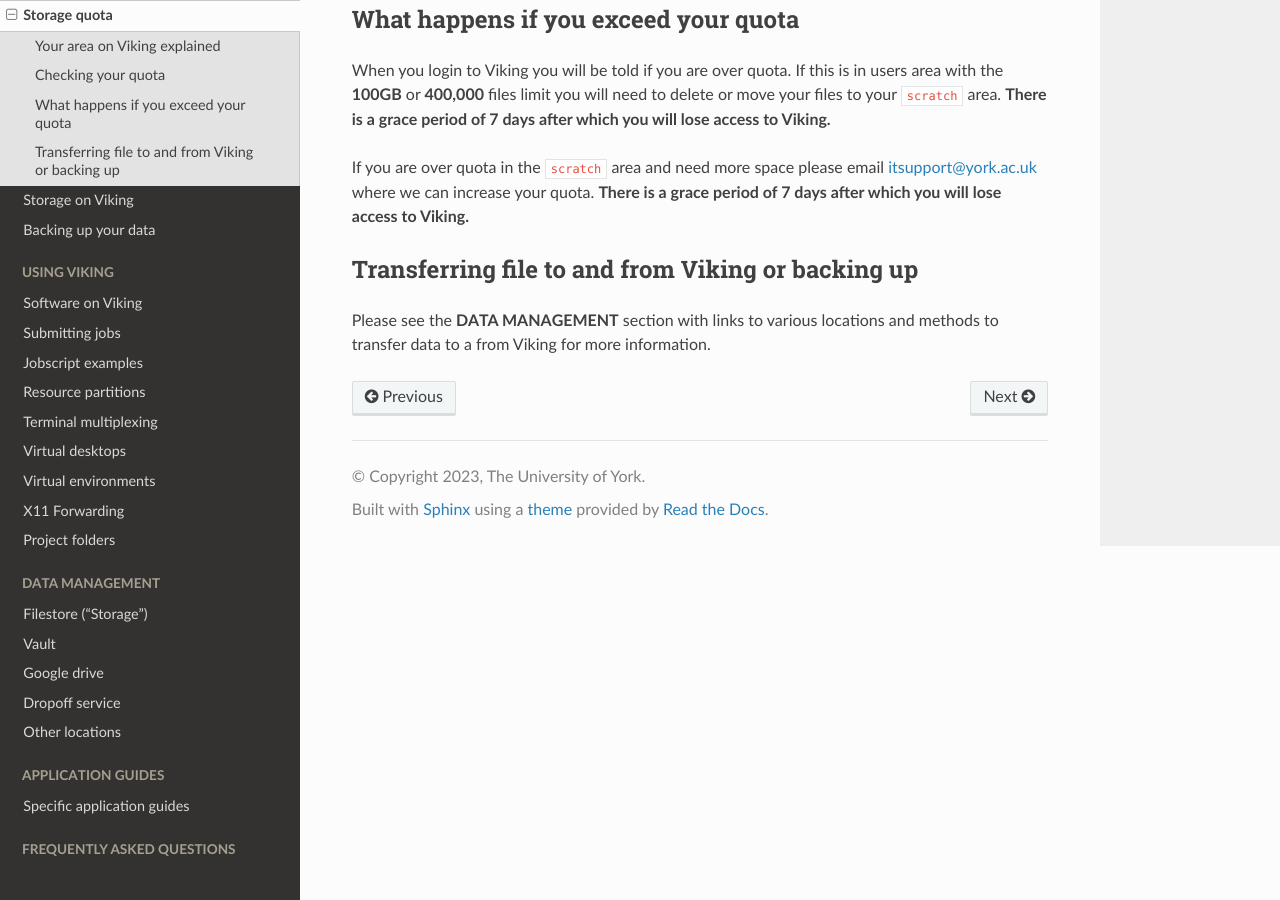
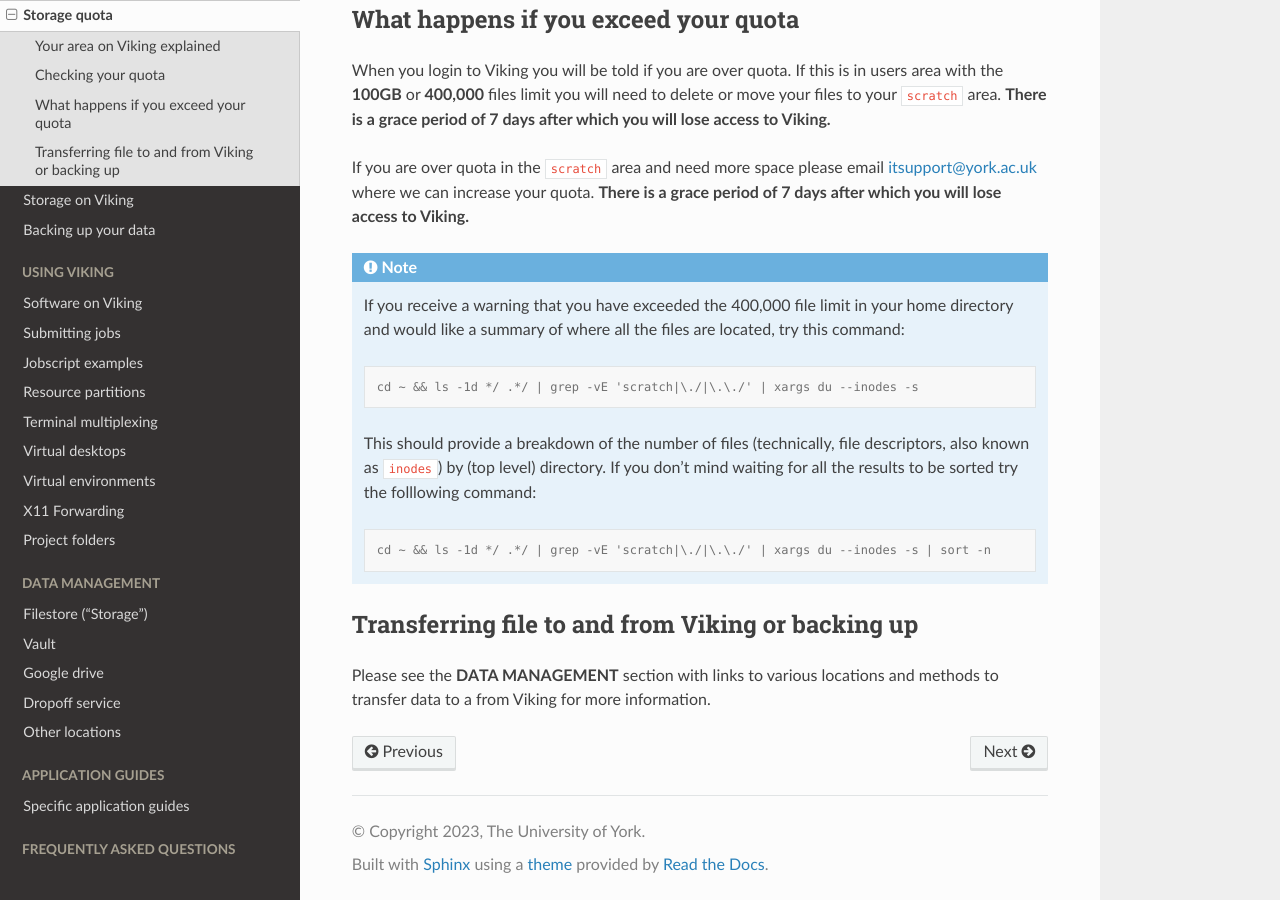
Before and after one commit to university-of-york/research-it-documentation, a Sphinx documentation site: the page built from docs/source/getting_started/storage_quota.rst, in a window 1280 px wide and 900 px high, scrolled down 1541 px. Built offline with Sphinx 7.4.7 and the Read the Docs theme 2.0.0, drawn with Linux system fonts in a browser that asks for light colours.

Commit message:
add jasper's file count command

```diff
--- a/docs/source/getting_started/storage_quota.rst
+++ b/docs/source/getting_started/storage_quota.rst
@@ -74,6 +74,20 @@ When you login to Viking you will be told if you are over quota. If this is in u
 
 If you are over quota in the ``scratch`` area and need more space please email itsupport@york.ac.uk where we can increase your quota. **There is a grace period of 7 days after which you will lose access to Viking.**
 
+.. note::
+
+    If you receive a warning that you have exceeded the 400,000 file limit in your home directory and would like a summary of where all the files are located, try this command:
+
+    .. code-block:: console
+
+        cd ~ && ls -1d */ .*/ | grep -vE 'scratch|\./|\.\./' | xargs du --inodes -s
+
+    This should provide a breakdown of the number of files (technically, file descriptors, also known as ``inodes``) by (top level) directory. If you don't mind waiting for all the results to be sorted try the folllowing command:
+
+    .. code-block:: console
+
+        cd ~ && ls -1d */ .*/ | grep -vE 'scratch|\./|\.\./' | xargs du --inodes -s | sort -n
+
 
 Transferring file to and from Viking or backing up
 --------------------------------------------------
```
